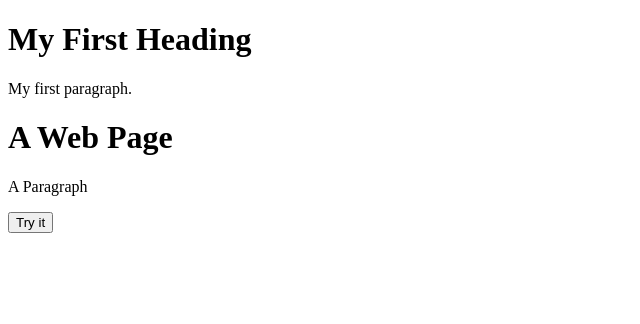
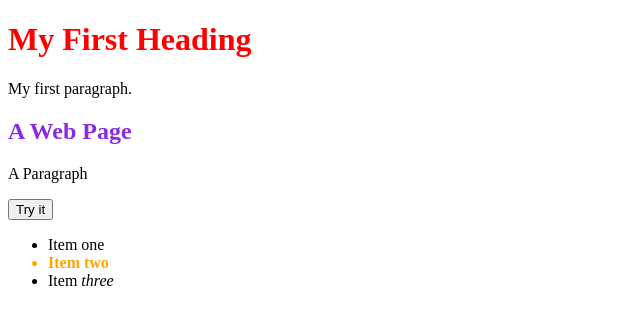
Before and after one commit to steveyoungca/Javascript-Learning-with-First-Principles, a website: page index.html in a window 1280 px wide. Shown: the whole page, without its empty margins (0-640 px from the left). Drawn offline with Linux system fonts and the light colour scheme.

Commit message:
Updated with CSS work

```diff
--- a/index.html
+++ b/index.html
@@ -1,18 +1,34 @@
 <!DOCTYPE html>
-<html>
+<html lang="en">
 
+<head>
+    <meta charset="utf-8">
+    <title>Getting started with Javascript with HTML</title>
+
+    <link rel="stylesheet" href="styles.css">
     <script src="myScript.js"></script>
+
+</head>
+
 <body>
 
-<h1>My First Heading</h1>
+    <h1>My First Heading</h1>
 
-<p>My first paragraph.</p>
+    <p>My first paragraph.</p>
 
 
-<h1>A Web Page</h1>
-<p id="demo">A Paragraph</p>
-<button type="button" onclick="myFunction()">Try it</button>
+    <h2>A Web Page</h2>
+    <p id="demo">A Paragraph</p>
+    <button type="button" onclick="myFunction()">Try it</button>
 
+    <br>
+
+    <ul>
+        <li>Item one</li>
+        <li class="special">Item two</li>
+        <li>Item <em>three</em></li>
+    </ul>
 
 </body>
+
 </html>
--- a/myScript.js
+++ b/myScript.js
@@ -1,7 +1,3 @@
 function myFunction() {
     document.getElementById("demo").innerHTML = "Paragraph changed.";
    }
-
-
-   var msg = 'Hello World';
-console.log(msg);
--- /dev/null
+++ b/styles.css
@@ -0,0 +1,12 @@
+h1 {
+    color: red;
+  }
+
+h2{
+    color: blueviolet;
+}
+
+  .special {
+    color: orange;
+    font-weight: bold;
+  }
```
Also changed, not shown: package.json (added, +22 -0 lines), server.js (added, +13 -0 lines), README.md, 1 other file.
